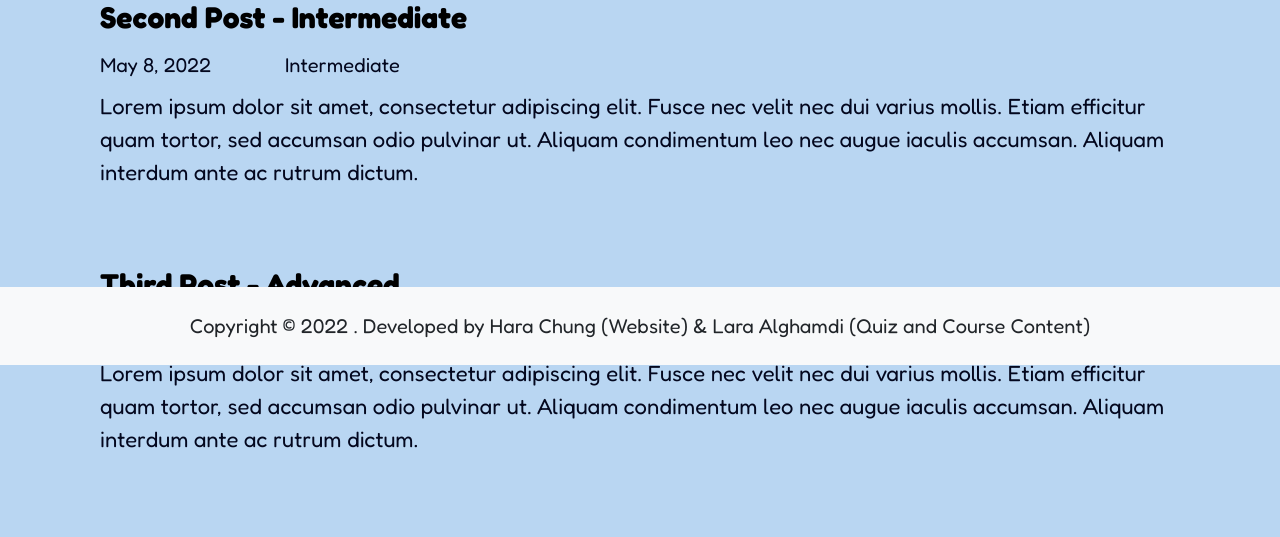
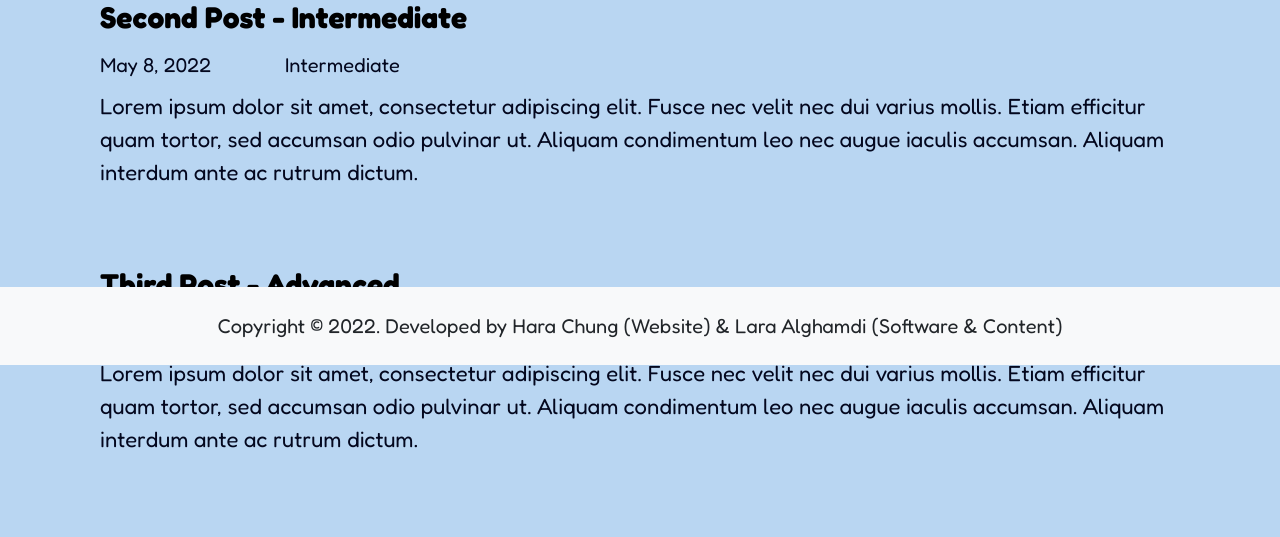
Before and after one commit to harachung90/CCG_Project_Deploy, a Django app: page /course/ in a window 1280 px wide. Shown: the part 435-972 px from the top of the page. Run offline with Django 3.2, Linux system fonts and the light colour scheme; a user stored in the database is signed in; data comes from the database, SQL or seed files in the repository; some libraries are stand-ins or nearby versions.

Commit message:
Base.html - footer modification

```diff
--- a/templates/base.html
+++ b/templates/base.html
@@ -82,8 +82,7 @@
 <footer>
     <div class="text-center bg-light py-4">
         <small class="footer-credit">Copyright &copy;
-            <script>document.write(new Date().getFullYear())</script>
-            . Developed by Hara Chung (Website) & Lara Alghamdi (Quiz and Course Content)</small>
+            <script>document.write(new Date().getFullYear())</script>. Developed by Hara Chung (Website) & Lara Alghamdi (Software & Content)</small>
     </div>
 </footer>
 
```
